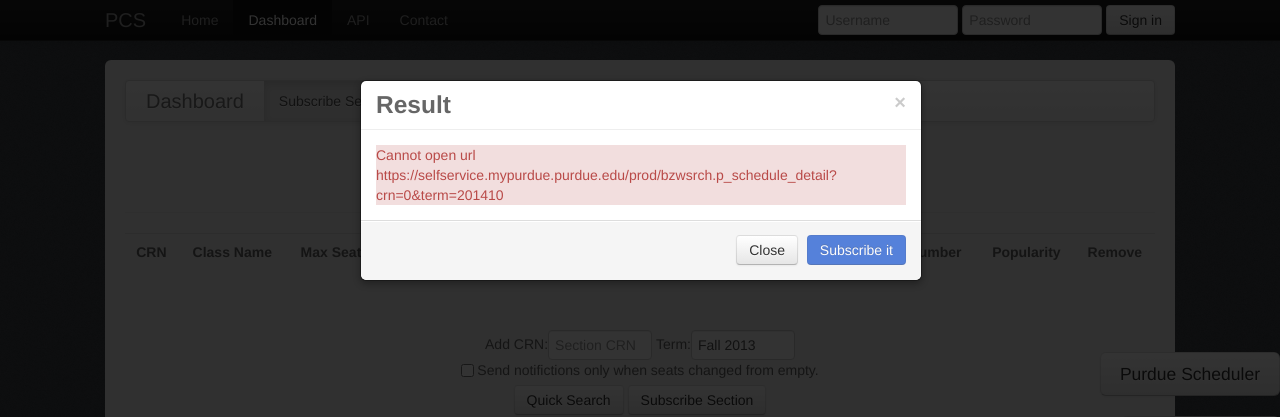
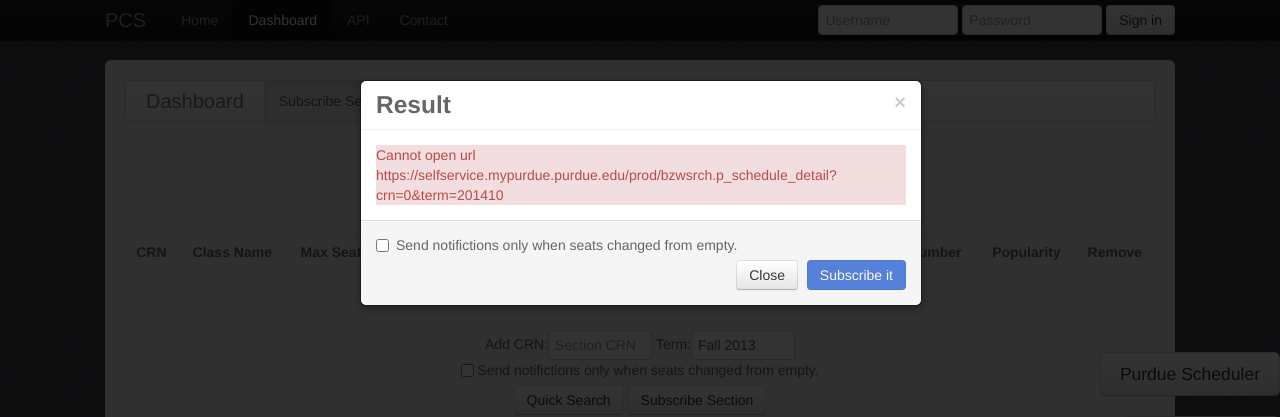
Before and after one commit to RyanCccc/PurdueCourseSeats, a Django app: template templates/dashboard.html in a window 1280 px wide, after a click on "Quick Search". Shown: the top 417 px of the page. Run offline with Django 3.2, Linux system fonts and the light colour scheme; the template is opened without the code that fills it, so the values that code supplies are empty; parts of the project's set-up code (start-up, migrations or seed data) failed here and were passed over; some libraries are stand-ins or nearby versions.

Commit message:
Make checkboxes work

```diff
--- a/static/js/dashboard.js
+++ b/static/js/dashboard.js
@@ -1,4 +1,4 @@
-(function() {
+$(function() {
     var shown = false;
     function showIFrame(obj) {
         obj.animate({
@@ -14,7 +14,14 @@
         shown = false;
     }
 
-    $(function() {
+    $('.send-restrict-checkbox').click(function() {
+        if($(this).prop('checked')){
+            $('.send-restrict-checkbox').prop('checked',true);
+        }else{
+            $('.send-restrict-checkbox').prop('checked',false);
+        }
+    });
+
     $('.if-btn').click(function() {
         $iframe = $('#' + $(this).attr('for'));
         if (!$iframe.attr('src')) {
@@ -30,4 +37,3 @@
         return false;
     });
 });
-}());
--- a/templates/dashboard.html
+++ b/templates/dashboard.html
@@ -55,7 +55,7 @@
     </div>
     <div class="checkbox">
         <label>
-            <input id="send-restrict-checkbox" type="checkbox" value="restrict">Send notifictions only when seats changed from empty.
+            <input class="send-restrict-checkbox" type="checkbox" value="restrict">Send notifictions only when seats changed from empty.
         </label>
     </div>
     <div>
@@ -111,8 +111,15 @@
         </div>
     </div>
     <div class="modal-footer">
-        <button class="btn" data-dismiss="modal" aria-hidden="true">Close</button>
-        <button id="save" class="btn btn-primary">Subscribe it</button>
+        <div class="checkbox pull-left">
+            <label>
+                <input class="send-restrict-checkbox" type="checkbox" value="restrict">Send notifictions only when seats changed from empty.
+            </label>
+        </div>
+        <div class="pull-right">
+            <button class="btn" data-dismiss="modal" aria-hidden="true">Close</button>
+            <button id="save" class="btn btn-primary ">Subscribe it</button>
+        </div>
     </div>
 </div>
 {% endblock %}
```
Lines whose indentation alone changed are shown as unchanged.
